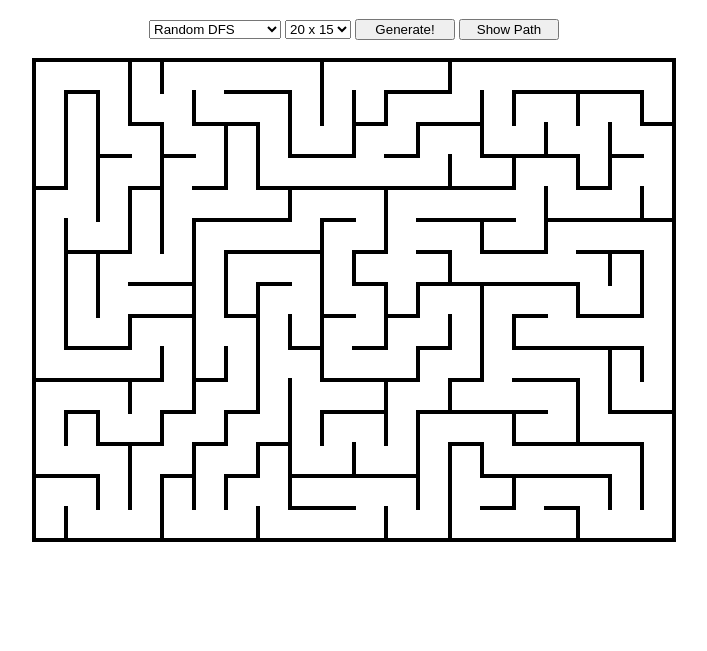
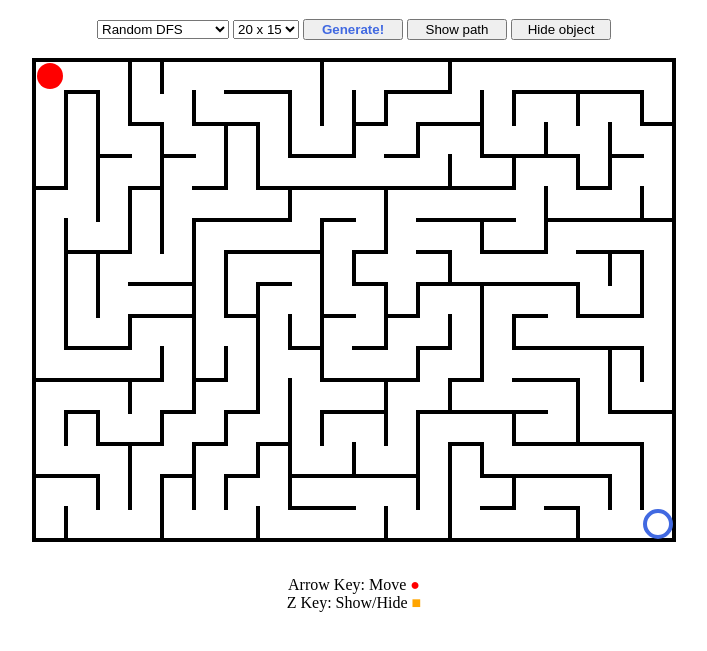
Before and after one commit to tsukatomo/mazegen, a plain HTML site: page docs/index.html in a window 1280 px wide. Both pictures are taken after a click on the button "Generate!". Shown: the part 61-712 px from the top of the page, without its empty margins (286-993 px from the left). Drawn offline with Linux system fonts and the light colour scheme.

Commit message:
add explore mode

```diff
--- a/docs/index.html
+++ b/docs/index.html
@@ -2,7 +2,7 @@
 <html>
 <head>
   <meta charset="utf-8">
-  <title>Maze generator</title>
+  <title>Maze Generator</title>
 </head>
 <body>
   <h1 style="text-align:center">Maze Generator</h1>
@@ -17,13 +17,20 @@
         <option value="medium"> 40 x 30 </option>
         <option value="large"> 80 x 60 </option>
     </select>
-    <input id="create" type="button" value="Generate!" style="width:100px">
-    <input id="showpath" type="button" value="Show Path" style="width:100px">
+    <input id="create" type="button" value="Generate!" style="width:100px;color:royalblue;font-weight:bold">
+    <input id="showpath" type="button" value="Show path" style="width:100px">
+    <input id="showcharacter" type="button" value="Hide object" style="width:100px">
   </div>
   <br>
   <div id="canv">
     <canvas id="main_lay" width="640" height="480"></canvas>
+    <canvas id="character_lay" width="640" height="480"></canvas>
   </div>
+  <br>
+  <p style="text-align:center">
+    Arrow Key: Move <font color="red"> ● </font><br>
+    Z Key: Show/Hide <font color="orange"> ■ </font>
+  </p>
   <style>
     #canv {
       width: 640px;
@@ -35,6 +42,7 @@
     }
     canvas { position: absolute; }
     #main_lay { z-index: 1; }
+    #character_lay { z-index: 2; }
   </style>
   <script type="text/javascript" src="js/mazegen.js"> </script>
   <script type="text/javascript" src="js/main.js"> </script>
--- a/docs/js/main.js
+++ b/docs/js/main.js
@@ -1,10 +1,21 @@
+
+//============================================================================
+// Get element from html
+//============================================================================
 
 let algoMenu = document.getElementById("algo");
 let sizeMenu = document.getElementById("size");
 let createButton = document.getElementById("create");
 let showPathButton = document.getElementById("showpath");
-let canvas = document.getElementById('main_lay');
-let ctx = canvas.getContext('2d');
+let showCharacterButton = document.getElementById("showcharacter");
+let mainCanvas = document.getElementById('main_lay');
+let mainCtx = mainCanvas.getContext('2d');
+let characterCanvas = document.getElementById('character_lay');
+let characterCtx = characterCanvas.getContext('2d');
+
+//============================================================================
+// Define variables
+//============================================================================
 
 const size = {
   "small":  {w: 20 , h: 15, aisle: 28, wall: 4},
@@ -12,14 +23,61 @@ const size = {
   "large":  {w: 80 , h: 60, aisle:  6, wall: 2}
 };
 
-let maze = new Maze(size["small"].w, size["small"].h); // グローバルな迷路オブジェクト
+let maze = new Maze(size["small"].w, size["small"].h); // global maze object
+let goal = {
+  x: size["small"].w * 2 - 1,
+  y: size["small"].h * 2 - 1,
+};
 
 let isPathShown = false;
 let currentSize = "small";
 
-let resetCanvas = function () {
-  ctx.fillStyle = 'white';
-  ctx.fillRect(0, 0, canvas.width, canvas.height);
+let player = { // player character of "exploration mode"
+  x: 1,
+  y: 1
+};
+
+let trace = new Array(size["small"].w * 2 + 1);
+for (let i = 0; i < trace.length; i++) {
+  trace[i] = new Array(size["small"].h * 2 + 1).fill(false);
+};
+
+let isTraceShown = true;
+let isCharacterShown = true;
+
+//============================================================================
+// Maze drawing function
+//============================================================================
+
+let resetMainCanvas = function () {
+  mainCtx.clearRect(0, 0, mainCanvas.width, mainCanvas.height);
+};
+
+// Get rectangle coordinate and size from coordinate of maze map
+let getRectangleFromCoord = function(x, y) {
+  let aisleWidth = size[currentSize].aisle;
+  let wallWidth = size[currentSize].wall;
+  let drawWidth = (wallWidth + aisleWidth) * maze.aisleW + wallWidth;
+  let drawHeight = (wallWidth + aisleWidth) * maze.aisleH + wallWidth;
+  let rectX, rectY, rectW, rectH;
+  // calculate drawing position x
+  rectX = x % 2 == 0 ? (wallWidth + aisleWidth) * (x / 2)
+    : (wallWidth + aisleWidth) * ((x - 1) / 2) + wallWidth;
+  rectX += (mainCanvas.width - drawWidth) / 2;
+  // calculate drawing position y
+  rectY = y % 2 == 0 ? (wallWidth + aisleWidth) * (y / 2)
+    : (wallWidth + aisleWidth) * ((y - 1) / 2) + wallWidth;
+  rectY += (mainCanvas.height - drawHeight) / 2;
+  // calculate drawing width
+  rectW = x % 2 == 0 ? wallWidth : aisleWidth;
+  // calculate drawing height
+  rectH = y % 2 == 0 ? wallWidth : aisleWidth;
+  return {
+    x: rectX,
+    y: rectY,
+    w: rectW,
+    h: rectH
+  };
 };
 
 // drawing func
@@ -29,32 +87,145 @@ let drawMaze = function() {
   // if Maze has not generated yet, return
   if (!maze.isGenerated) return;
   // reset canvas
-  resetCanvas();
+  resetMainCanvas();
   // draw dungeon map to canvas
-  let aisleWidth = size[currentSize].aisle;
-  let wallWidth = size[currentSize].wall;
-  let drawWidth = (wallWidth + aisleWidth) * maze.aisleW + wallWidth;
-  let drawHeight = (wallWidth + aisleWidth) * maze.aisleH + wallWidth;
-  let rectX, rectY, rectW, rectH;
+  let rect;
   for (let y = 0; y < maze.sizeH; y++) {
     for (let x = 0; x < maze.sizeW; x++) {
-      ctx.fillStyle = maze.map[x][y] == WALL ? "black" : "white";
+      mainCtx.fillStyle = maze.map[x][y] == WALL ? "black" : "white";
       if (isPathShown && maze.map[x][y] == PATH) {
-        ctx.fillStyle = "royalblue";
+        mainCtx.fillStyle = "aquamarine";
       }
-      rectX = x % 2 == 0 ? (wallWidth + aisleWidth) * (x / 2)
-        : (wallWidth + aisleWidth) * ((x - 1) / 2) + wallWidth;
-      rectX += (canvas.width - drawWidth) / 2;
-      rectY = y % 2 == 0 ? (wallWidth + aisleWidth) * (y / 2)
-        : (wallWidth + aisleWidth) * ((y - 1) / 2) + wallWidth;
-      rectY += (canvas.height - drawHeight) / 2;
-      rectW = x % 2 == 0 ? wallWidth : aisleWidth;
-      rectH = y % 2 == 0 ? wallWidth : aisleWidth;
-      ctx.fillRect(rectX, rectY, rectW, rectH);
+      rect = getRectangleFromCoord(x, y);
+      mainCtx.fillRect(rect.x, rect.y, rect.w, rect.h);
+    }
+  }
+  drawCharacter();
+};
+
+//============================================================================
+// Function for exploration mode
+//============================================================================
+
+let resetCharacterCanvas = function () {
+  characterCtx.clearRect(0, 0, characterCanvas.width, characterCanvas.height);
+};
+
+let d2rad = function(d) {
+  return d * Math.PI / 180;
+};
+
+let drawTrace = function() {
+  characterCtx.fillStyle = "orange";
+  for (let x = 1; x < trace.length; x += 2) {
+    for (let y = 1; y < trace[x].length; y += 2) {
+      if (!trace[x][y]) continue;
+      let rect = getRectangleFromCoord(x, y);
+      characterCtx.fillRect(
+        rect.x + rect.w / 2 - 2,
+        rect.y + rect.h / 2 - 2,
+        4,
+        4
+      );
     }
   }
 };
 
+let drawPlayer = function() {
+  let rect = getRectangleFromCoord(player.x, player.y);
+  characterCtx.fillStyle = "red";
+  if (currentSize == "large") {
+    characterCtx.fillRect(rect.x, rect.y, rect.w, rect.h);
+  }
+  else {
+    characterCtx.beginPath();
+    characterCtx.arc(
+      rect.x + rect.w / 2,
+      rect.y + rect.h / 2,
+      rect.w / 2 - 1,
+      d2rad(0),
+      d2rad(360),
+      false
+    );
+    characterCtx.fill();
+  }
+};
+
+let drawGoal = function() {
+  let rect = getRectangleFromCoord(goal.x, goal.y);
+  if (currentSize == "large") {
+    characterCtx.fillStyle = "royalblue";
+    characterCtx.fillRect(rect.x, rect.y, rect.w, rect.h);
+  }
+  else {
+    characterCtx.strokeStyle = "royalblue";
+    characterCtx.lineWidth = 4.0;
+    characterCtx.beginPath();
+    characterCtx.arc(
+      rect.x + rect.w / 2,
+      rect.y + rect.h / 2,
+      rect.w / 2 - 1,
+      d2rad(0),
+      d2rad(360),
+      false
+    );
+    characterCtx.stroke();
+  }
+};
+
+let drawCharacter = function() {
+  // if Maze has not generated yet, return
+  if (!maze.isGenerated) return;
+  // reset canvas
+  resetCharacterCanvas();
+  if (!isCharacterShown) return;
+  // draw trace
+  if (isTraceShown) drawTrace();
+  // draw character icon
+  drawPlayer();
+  drawGoal();
+};
+
+
+let move = function(direction) {
+  let toX = player.x;
+  let toY = player.y;
+  switch (direction) {
+    case "up":
+      toY -= 2;
+      break;
+    case "down":
+      toY += 2;
+      break;
+    case "left":
+      toX -= 2;
+      break;
+    case "right":
+      toX += 2;
+      break;
+    default:
+      break;
+  }
+  if (maze.map[(player.x + toX) / 2][(player.y + toY) / 2] == WALL) {
+    return 1;
+  }
+  trace[player.x][player.y] = true;
+  player.x = toX;
+  player.y = toY;
+  return 0;
+};
+
+// trace
+let resetTrace = function() {
+  trace = new Array(size[currentSize].w * 2 + 1);
+  for (let i = 0; i < trace.length; i++) {
+    trace[i] = new Array(size[currentSize].h * 2 + 1).fill(false);
+  }
+};
+
+//============================================================================
+// Event listener
+//============================================================================
 
 // create button
 createButton.addEventListener('click', (e) => {
@@ -72,14 +243,68 @@ createButton.addEventListener('click', (e) => {
   else {
     maze.createMazeWithDivision();
   }
-  maze.findPath(1, 1, width * 2 - 1, height * 2 - 1);
+  goal = {
+    x: width * 2 - 1,
+    y: height * 2 - 1,
+  };
+  maze.findPath(1, 1, goal.x, goal.y);
   //console.log(maze.map);
   drawMaze();
+  // reset character position
+  player.x = 1;
+  player.y = 1;
+  resetTrace();
+  drawCharacter();
 });
 
 // show path button
 showPathButton.addEventListener('click', (e) => {
   isPathShown = !isPathShown;
-  showPathButton.value = isPathShown ? "Hide Path" : "Show Path";
+  showPathButton.value = isPathShown ? "Hide path" : "Show path";
   drawMaze();
 });
+
+// show charavter button
+showCharacterButton.addEventListener('click', (e) => {
+  isCharacterShown = !isCharacterShown;
+  showCharacterButton.value = isCharacterShown ? "Hide object" : "Show object";
+  drawCharacter();
+});
+
+// keydown event
+window.addEventListener("keydown", (e) => {
+  if (e.defaultPrevented) return;
+  if (!maze.isGenerated) return;
+  if (!isCharacterShown) return;
+  if (e.code === "Enter" || e.code === "Tab" || e.code === "Space") {
+    return;
+  }
+  //console.log(e.code);
+  keyCommand(e.code);
+  drawCharacter();
+  if (!e.metaKey && !e.shiftKey && !e.ctrlKey){
+    e.preventDefault();
+  }
+});
+
+let keyCommand = function (keyCode) {
+  switch (keyCode) {
+    case "ArrowUp":
+      move("up");
+      break;
+    case "ArrowDown":
+      move("down");
+      break;
+    case "ArrowLeft":
+      move("left");
+      break;
+    case "ArrowRight":
+      move("right");
+      break;
+    case "KeyZ":
+      isTraceShown = !isTraceShown;
+      break;
+    default:
+      break;
+  }
+};
```
